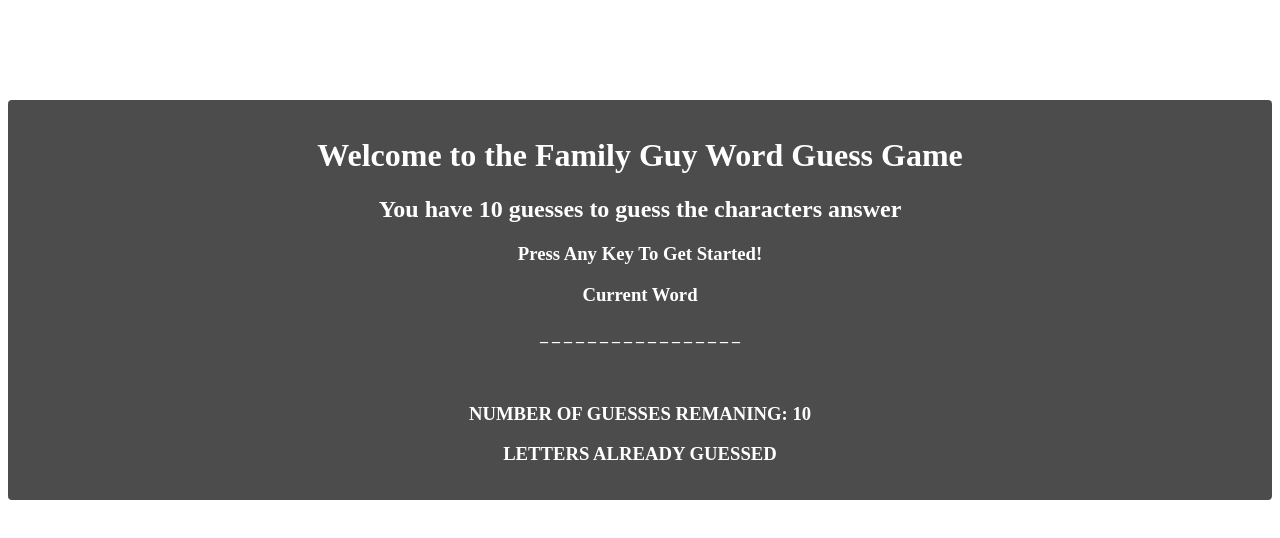
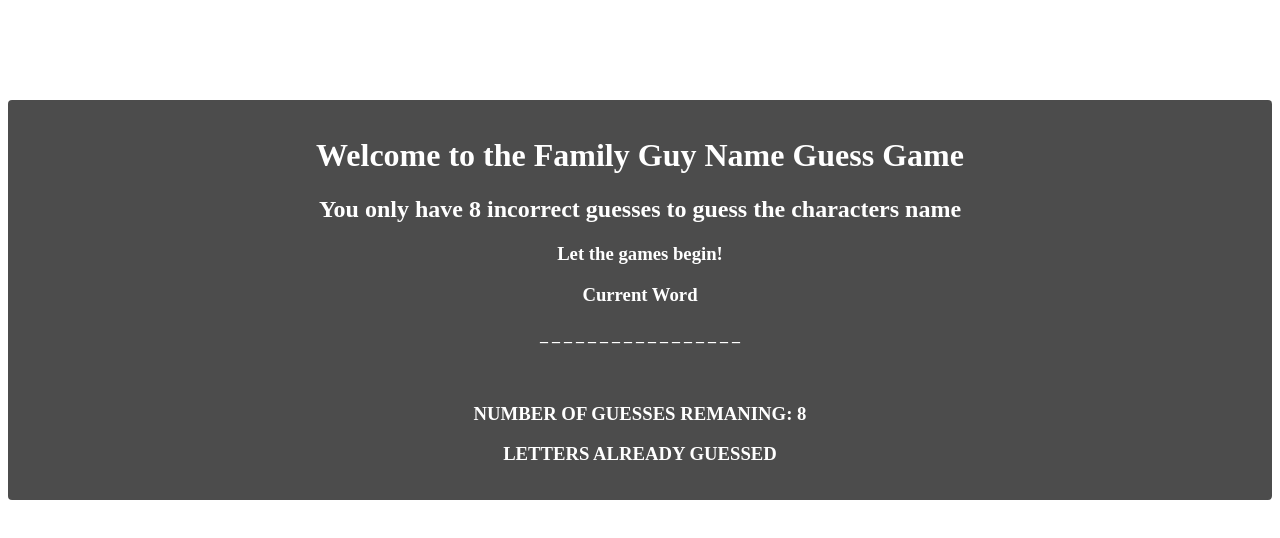
Before and after one commit to jaswhitehead/Word-Guess-Game, a plain HTML site: page WordGuess.html in a window 1280 px wide. Drawn offline with Linux system fonts and the light colour scheme.

Commit message:
Updated text mistakes on index. Fixed CSS syntax issues. Got counter to stop at right number.

```diff
--- a/WordGuess.html
+++ b/WordGuess.html
@@ -9,11 +9,11 @@
   <link rel="stylesheet" href="assets/css/style.css">
 </head>
 
-<body class="star">
+<body class="family">
   <div class="container">
-    <h1>Welcome to the Family Guy Word Guess Game</h1>
-    <h2>You have 10 guesses to guess the characters answer</h2>
-    <h3>Press Any Key To Get Started!</h3>
+    <h1>Welcome to the Family Guy Name Guess Game</h1>
+    <h2>You only have 8 incorrect guesses to guess the characters name</h2>
+    <h3>Let the games begin!</h3>
 
     <h3>Current Word</h3>
     <h4 id="underscores"></h4>
--- a/assets/css/style.css
+++ b/assets/css/style.css
@@ -11,13 +11,13 @@
     font-weight: 500px;
     color:white;
   }
-  .peter {
+  .family {
     background: url();
     background-repeat: no-repeat;
     background-size: cover;
     background-position: center;
   }
-  .peter-copy {
+  .family-copy {
     padding-top:(70);
     text-align: center;
   }
--- a/assets/javascript/game.js
+++ b/assets/javascript/game.js
@@ -4,11 +4,11 @@ var remainingLabel = document.querySelector("#remaining-guesses");
 var attemptsLabel = document.querySelector("#attempts");
 
 //**This offers a wordbank of potential answers */
-var wordBank = ["stewie", "quagmire", "brian", "herbertthepervert", "Lois", "Meg", "peter", "cleveland"];
+var wordBank = ["stewie", "quagmire", "brian", "herbertthepervert", "lois", "meg", "peter", "cleveland"];
 
 //**This sets the total amount of attempts allowed and creates an array to record the numbers */
 var attempts = []
-var remainingAttempts = 10;
+var remainingAttempts = 8;
 // Main Functionality Starts
 var wordToGuess = getWord();
 updateLabels()
@@ -46,7 +46,7 @@ document.addEventListener("keypress", function(e) {
     }
     // Decrease attempts by one when key pressed
     updateLabels();
-    if(remainingAttempts == 0) {
+    if(remainingAttempts == 1) {
         alert("Game Over!")
         window.location.reload(true);
     }
```
